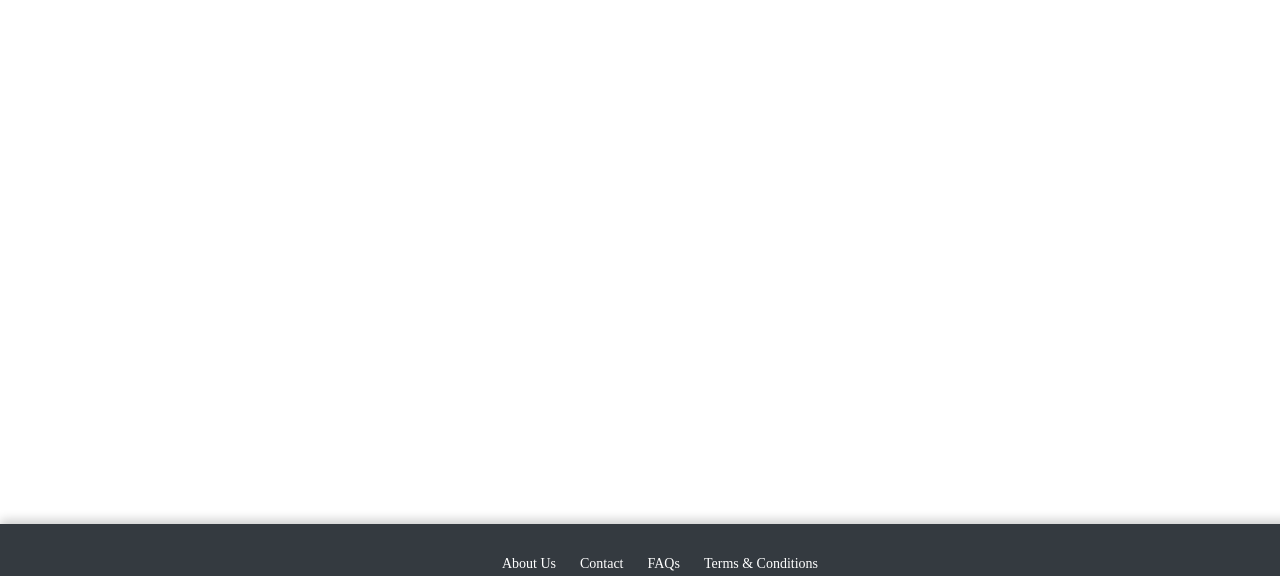
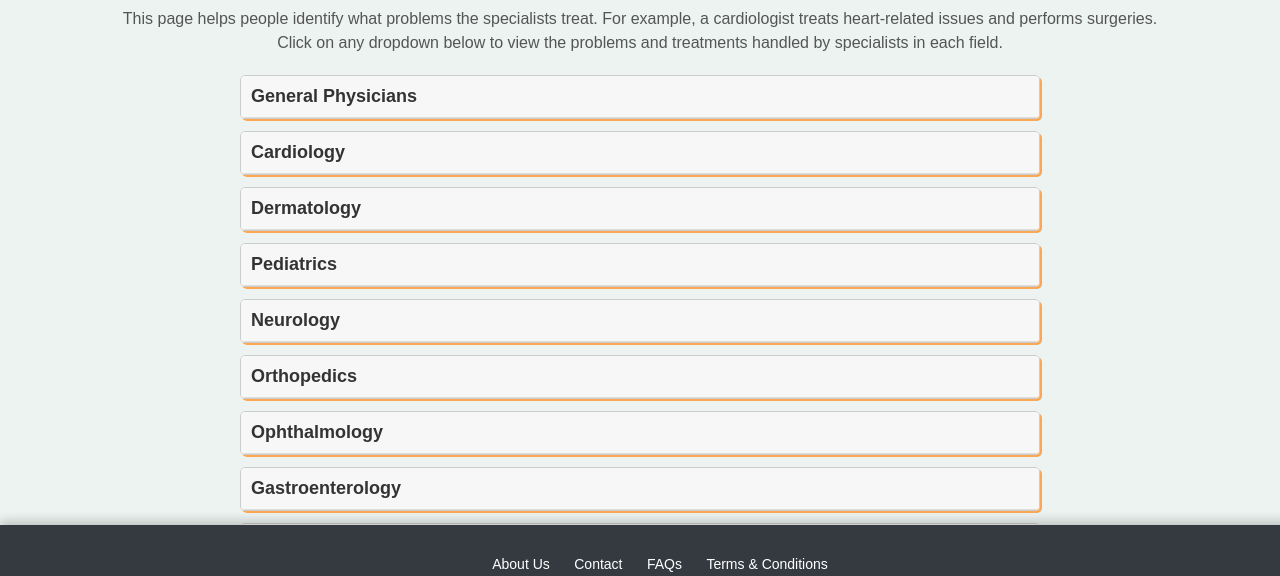
Before and after one commit to SrimanTetali/Online-Doctor-Appointment-System, a plain HTML site: page services.html in a window 1280 px wide. Shown: the part 143-719 px from the top of the page. Drawn offline with Linux system fonts and the light colour scheme.

Commit message:
Added services dropdowns

```diff
--- a/services.html
+++ b/services.html
@@ -6,6 +6,61 @@
     <title>Services</title>
     <link rel="stylesheet" href="Navbar.css">
     <link rel="stylesheet" href="footer.css">
+    <style>
+        body {
+            font-family: Arial, sans-serif;
+            margin: 0;
+            margin-top: 50px;
+            padding: 0;
+            box-sizing: border-box;
+            background-color: #ecf3f1;
+        }
+        .content {
+            padding: 20px;
+        }
+        h1 {
+            text-align: center;
+            color: #333;
+        }
+        .description {
+            text-align: center;
+            margin-bottom: 20px;
+            font-size: 16px;
+            line-height: 1.5;
+            color: #555;
+        }
+        .dropdown-container {
+            margin: 20px auto;
+            max-width: 800px;
+        }
+        .dropdown {
+            margin-bottom: 12px;
+            border: 1px solid #ccc;
+            border-radius: 5px;
+            overflow: hidden;
+            box-shadow: 2px 2px #fda752;
+        }
+        .dropdown-summary:hover {
+            background-color: #fda752;
+            color: #fff;
+        }
+        .dropdown-summary {
+            background-color: #f7f7f7;
+            padding: 10px;
+            font-size: 18px;
+            font-weight: bold;
+            color: #333;
+            cursor: pointer;
+            border-bottom: 1px solid #ddd;
+        }
+        .dropdown-content {
+            display: none;
+            padding: 10px;
+            background-color: #fff;
+            font-size: 14px;
+            color: #555;
+        }
+    </style>
 </head>
 <body>
     <div class="navbar">
@@ -19,7 +74,49 @@
         </div>
     </div>
 
+    <div class="content">
+        <h1>Our Medical Services</h1>
+        <p class="description">This page helps people identify what problems the specialists treat. For example, a cardiologist treats heart-related issues and performs surgeries.<br> Click on any dropdown below to view the problems and treatments handled by specialists in each field.</p>
 
+        <div class="dropdown-container">
+            <div class="dropdown">
+                <div class="dropdown-summary" onclick="toggleDropdown(this)">General Physicians</div>
+                <div class="dropdown-content">Content for General Physicians.</div>
+            </div>
+            <div class="dropdown">
+                <div class="dropdown-summary" onclick="toggleDropdown(this)">Cardiology</div>
+                <div class="dropdown-content">Content for Cardiology.</div>
+            </div>
+            <div class="dropdown">
+                <div class="dropdown-summary" onclick="toggleDropdown(this)">Dermatology</div>
+                <div class="dropdown-content">Content for Dermatology.</div>
+            </div>
+            <div class="dropdown">
+                <div class="dropdown-summary" onclick="toggleDropdown(this)">Pediatrics</div>
+                <div class="dropdown-content">Content for Pediatrics.</div>
+            </div>
+            <div class="dropdown">
+                <div class="dropdown-summary" onclick="toggleDropdown(this)">Neurology</div>
+                <div class="dropdown-content">Content for Neurology.</div>
+            </div>
+            <div class="dropdown">
+                <div class="dropdown-summary" onclick="toggleDropdown(this)">Orthopedics</div>
+                <div class="dropdown-content">Content for Orthopedics.</div>
+            </div>
+            <div class="dropdown">
+                <div class="dropdown-summary" onclick="toggleDropdown(this)">Ophthalmology</div>
+                <div class="dropdown-content">Content for Ophthalmology.</div>
+            </div>
+            <div class="dropdown">
+                <div class="dropdown-summary" onclick="toggleDropdown(this)">Gastroenterology</div>
+                <div class="dropdown-content">Content for Gastroenterology.</div>
+            </div>
+            <div class="dropdown">
+                <div class="dropdown-summary" onclick="toggleDropdown(this)">Dental Problems</div>
+                <div class="dropdown-content">Content for Dental Problems.</div>
+            </div>
+        </div>
+    </div>
 
     <footer>
         <div class="footer-links">
@@ -36,5 +133,21 @@
         </div>
         <p>&copy; 2024 Online Doctor Appointment System. All rights reserved.</p>
     </footer>
+
+    <script>
+        function toggleDropdown(element) {
+            // Close any open dropdowns
+            const allDropdowns = document.querySelectorAll('.dropdown-content');
+            allDropdowns.forEach((dropdown) => {
+                if (dropdown !== element.nextElementSibling) {
+                    dropdown.style.display = 'none';
+                }
+            });
+
+            // Toggle the current dropdown
+            const content = element.nextElementSibling;
+            content.style.display = content.style.display === 'block' ? 'none' : 'block';
+        }
+    </script>
 </body>
 </html>
```
